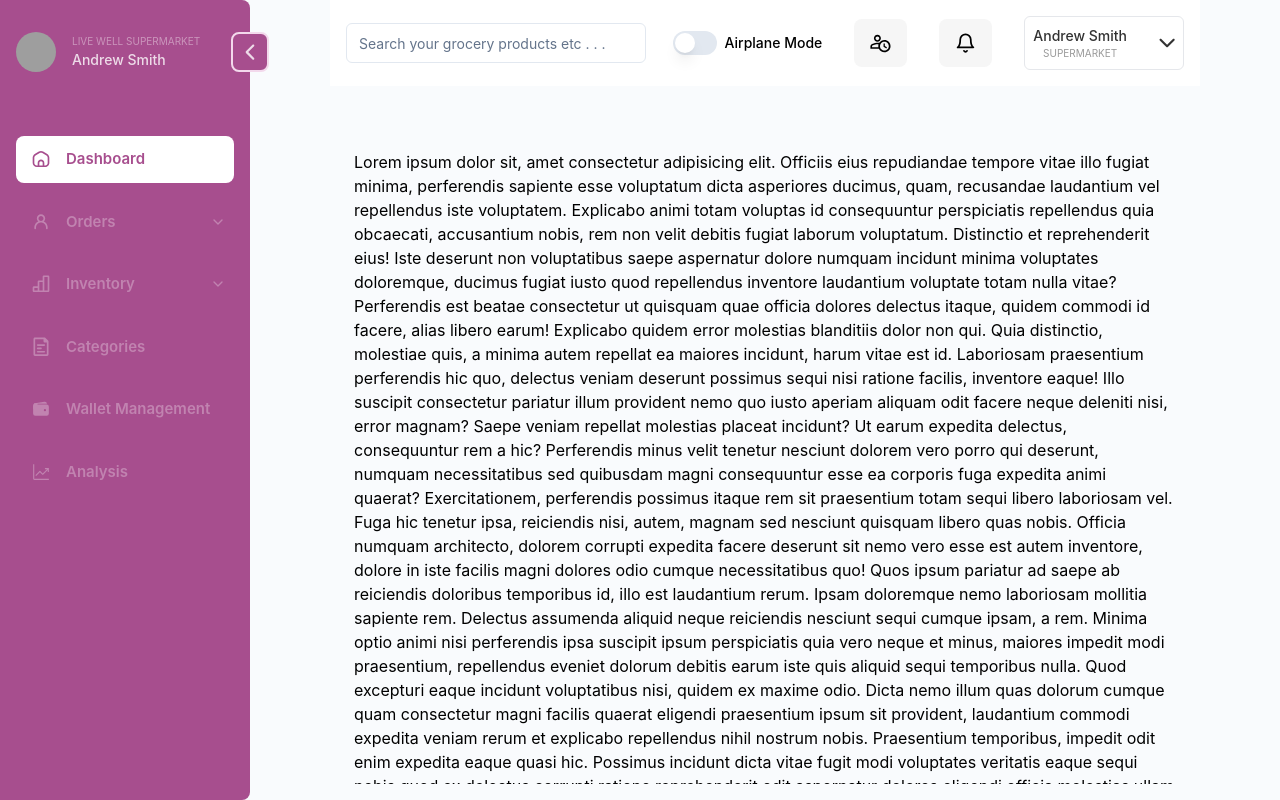
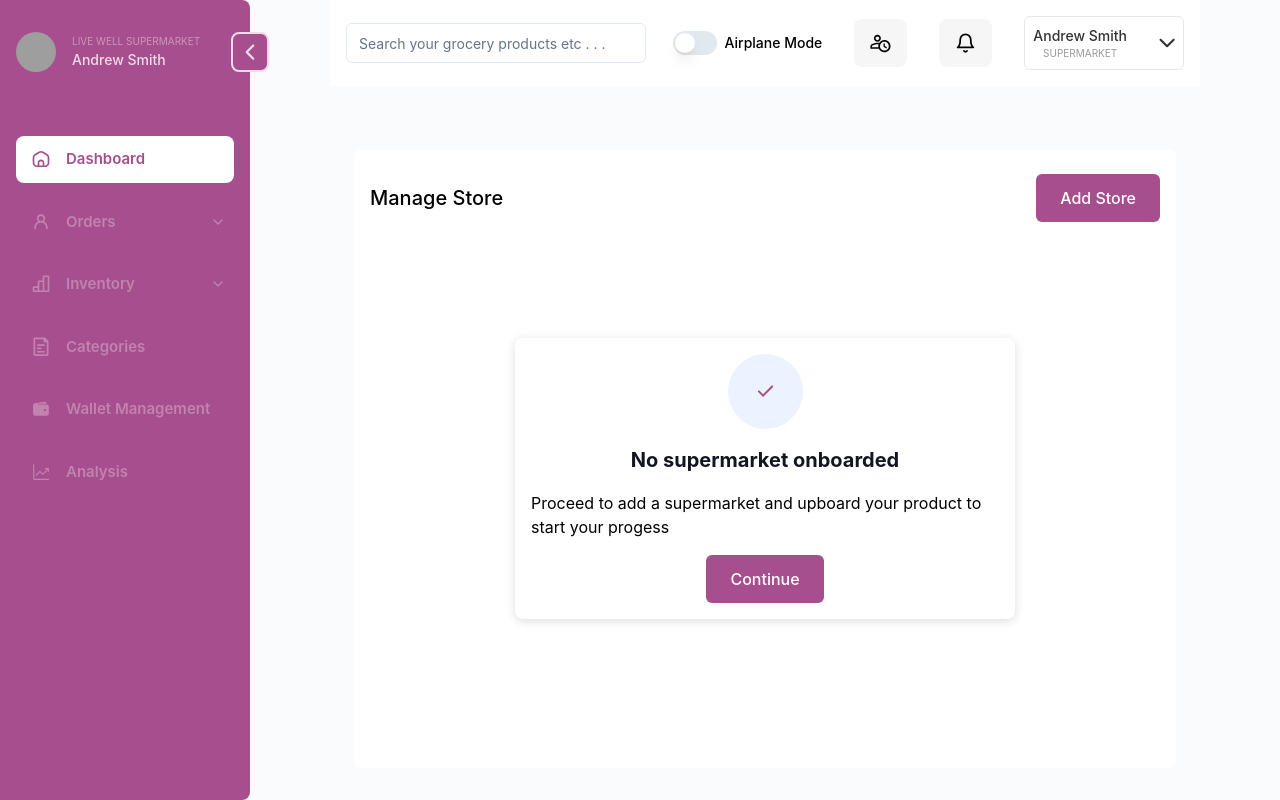
Before and after one commit to Ocuppy/occupyWeb, a Next.js app: page /dashboard in a window 1280 px wide. Built offline with nearby package versions, Linux system fonts and the light colour scheme; grey boxes are pictures that could not be loaded.

Commit message:
updates on components

```diff
--- /dev/null
+++ b/src/components/views/dashboard/homepage/NoSupermarkets.tsx
@@ -0,0 +1,34 @@
+import { MarkIcon } from "@/assets/icon/icons";
+import Flex from "@/components/shared/Flex";
+import { Button } from "@/components/ui/button";
+import Router from "next/router";
+import React from "react";
+
+const NoSupermarkets = ({
+  toggleOpenState,
+}: {
+  toggleOpenState?: () => void;
+}) => {
+  return (
+    <Flex className="flex-col gap-4 max-w-[500px] p-4 rounded-lg shadow-[0px_2px_10px_rgba(38,44,71,0.16)]">
+      <div className="size-[75px] flex items-center justify-center rounded-full bg-[#ECF2FF] text-occupy-primary">
+        <MarkIcon />
+      </div>
+
+      <p className="text-[#131523] text-[20px] font-bold">
+        No supermarket onboarded
+      </p>
+      <p>
+        Proceed to add a supermarket and upboard your product to start your
+        progess
+      </p>
+      <div>
+        <Button onClick={() => Router.push("/dashboard/store/add")}>
+          Continue
+        </Button>
+      </div>
+    </Flex>
+  );
+};
+
+export default NoSupermarkets;
--- a/src/components/views/website/LetsGrowTogether.tsx
+++ b/src/components/views/website/LetsGrowTogether.tsx
@@ -37,11 +37,11 @@ const LetsGrowTogether = () => {
         <p className="text-center font-semibold text-[40px] mb-8">
           Let’s Grow Together
         </p>
-        <div className="grid gap-8 grid-cols md:grid-cols-2 lg:grid-cols-3">
+        <div className="flex flex-wrap lg:grid lg:grid-cols-3 justify-center gap-8 ">
           {DataList.map((data, index) => (
             <div
               key={index}
-              className="p-4 pt-10 pb-4 flex flex-col gap-2 rounded-md bg-white"
+              className="p-4 pt-10 pb-4 flex-[0_0_100%] md:flex-[0_0_calc(50%-32px)] flex flex-col gap-2 rounded-md bg-white"
             >
               <div className="mx-auto">
                 <Image alt="icon" src={data.image} className="w-[120px]" />
--- a/src/pages/dashboard/index.tsx
+++ b/src/pages/dashboard/index.tsx
@@ -1,117 +1,33 @@
-import type { ReactElement } from "react";
+"use client";
+
+import Flex from "@/components/shared/Flex";
 import { NextPageWithLayout } from "../_app";
+import SpaceBetween from "@/components/shared/SpaceBetween";
+import { Button } from "@/components/ui/button";
+import NoSupermarkets from "@/components/views/dashboard/homepage/NoSupermarkets";
+import NoSupermarketsDialog from "@/components/views/dashboard/homepage/NoSupermarketsDialog";
+import { useDisclosure } from "@/hooks/useDisclosure";
+import { useEffect } from "react";
+import Router from "next/router";
 
 const Page: NextPageWithLayout = () => {
+  const { isOpen, toggleOpenState, onOpen } = useDisclosure();
+  useEffect(() => {
+    onOpen();
+  }, []);
   return (
-    <p className="">
-      Lorem ipsum dolor sit, amet consectetur adipisicing elit. Officiis eius
-      repudiandae tempore vitae illo fugiat minima, perferendis sapiente esse
-      voluptatum dicta asperiores ducimus, quam, recusandae laudantium vel
-      repellendus iste voluptatem. Explicabo animi totam voluptas id
-      consequuntur perspiciatis repellendus quia obcaecati, accusantium nobis,
-      rem non velit debitis fugiat laborum voluptatum. Distinctio et
-      reprehenderit eius! Iste deserunt non voluptatibus saepe aspernatur dolore
-      numquam incidunt minima voluptates doloremque, ducimus fugiat iusto quod
-      repellendus inventore laudantium voluptate totam nulla vitae? Perferendis
-      est beatae consectetur ut quisquam quae officia dolores delectus itaque,
-      quidem commodi id facere, alias libero earum! Explicabo quidem error
-      molestias blanditiis dolor non qui. Quia distinctio, molestiae quis, a
-      minima autem repellat ea maiores incidunt, harum vitae est id. Laboriosam
-      praesentium perferendis hic quo, delectus veniam deserunt possimus sequi
-      nisi ratione facilis, inventore eaque! Illo suscipit consectetur pariatur
-      illum provident nemo quo iusto aperiam aliquam odit facere neque deleniti
-      nisi, error magnam? Saepe veniam repellat molestias placeat incidunt? Ut
-      earum expedita delectus, consequuntur rem a hic? Perferendis minus velit
-      tenetur nesciunt dolorem vero porro qui deserunt, numquam necessitatibus
-      sed quibusdam magni consequuntur esse ea corporis fuga expedita animi
-      quaerat? Exercitationem, perferendis possimus itaque rem sit praesentium
-      totam sequi libero laboriosam vel. Fuga hic tenetur ipsa, reiciendis nisi,
-      autem, magnam sed nesciunt quisquam libero quas nobis. Officia numquam
-      architecto, dolorem corrupti expedita facere deserunt sit nemo vero esse
-      est autem inventore, dolore in iste facilis magni dolores odio cumque
-      necessitatibus quo! Quos ipsum pariatur ad saepe ab reiciendis doloribus
-      temporibus id, illo est laudantium rerum. Ipsam doloremque nemo laboriosam
-      mollitia sapiente rem. Delectus assumenda aliquid neque reiciendis
-      nesciunt sequi cumque ipsam, a rem. Minima optio animi nisi perferendis
-      ipsa suscipit ipsum perspiciatis quia vero neque et minus, maiores impedit
-      modi praesentium, repellendus eveniet dolorum debitis earum iste quis
-      aliquid sequi temporibus nulla. Quod excepturi eaque incidunt voluptatibus
-      nisi, quidem ex maxime odio. Dicta nemo illum quas dolorum cumque quam
-      consectetur magni facilis quaerat eligendi praesentium ipsum sit
-      provident, laudantium commodi expedita veniam rerum et explicabo
-      repellendus nihil nostrum nobis. Praesentium temporibus, impedit odit enim
-      expedita eaque quasi hic. Possimus incidunt dicta vitae fugit modi
-      voluptates veritatis eaque sequi nobis quod ex delectus corrupti ratione
-      reprehenderit odit aspernatur dolores eligendi officia molestias ullam
-      illum, quo aperiam! Odio iusto eligendi architecto. Dolorum, error
-      aspernatur aut earum dolore in? Aliquid non eveniet voluptatibus laborum
-      distinctio nesciunt vel incidunt architecto molestiae quibusdam? Unde ab
-      explicabo neque autem perspiciatis nulla. Iusto impedit accusantium vitae
-      illum exercitationem sit. Exercitationem commodi fuga dolor maxime cum
-      perspiciatis impedit cumque officiis sapiente laboriosam corrupti magnam
-      assumenda, animi quia debitis minus qui tempora reiciendis. Quae animi
-      distinctio molestias omnis vel illum aspernatur corporis. Laudantium dicta
-      consequuntur repellat, nihil cumque quo amet id quis culpa aspernatur quas
-      nisi rem eos, nulla temporibus unde corporis ab sunt autem ratione
-      incidunt velit aliquid! Dignissimos aliquid reiciendis explicabo ut
-      doloribus quae voluptas, aperiam, illo expedita ratione porro id quidem
-      magni quis perferendis corrupti iste nulla autem? Alias culpa, iusto
-      molestias, asperiores velit, laboriosam numquam tenetur suscipit magni
-      illo quisquam placeat labore? Harum, quasi expedita velit ex animi magni
-      maiores quae nemo incidunt esse quas atque temporibus ad deleniti illum
-      nisi, architecto sit quis! Sunt nisi, nihil odit nobis eligendi quibusdam
-      sint incidunt necessitatibus dolor nesciunt. Quas at ad magni distinctio
-      vero voluptatibus, ex sit iste minus consequatur non eaque accusamus
-      doloremque voluptate. Tempora, nesciunt hic. Dignissimos rem tenetur quos
-      laudantium beatae autem? Voluptatibus aliquam consequuntur nulla facere!
-      Assumenda atque doloribus aliquam. Quam accusantium fugiat dignissimos
-      nisi saepe fuga dolorum dolores quasi eveniet, cum molestias in nobis
-      ipsam libero, doloribus sapiente architecto ea necessitatibus corporis
-      eius perspiciatis! Consequatur labore obcaecati facilis repudiandae
-      corrupti quis fugit a sed neque expedita dicta provident tenetur in
-      officia, hic doloremque enim aspernatur nobis soluta beatae eligendi et
-      numquam aliquam non. Eos eaque ex reiciendis, aliquam quos voluptas
-      reprehenderit numquam quisquam ipsa nostrum beatae, harum non possimus
-      nihil delectus ipsum. Quis in commodi eum ducimus quo molestias totam
-      dolor dolores tempore nesciunt quisquam quidem culpa, consequuntur
-      asperiores quia ipsa praesentium illo nostrum voluptate cum. Dolore dicta
-      consequuntur reprehenderit optio consequatur. Dignissimos repellendus
-      culpa odio? A earum iste fugiat magni assumenda molestias tempore sequi
-      quasi atque. Molestiae labore iusto dicta repellendus quidem ipsum,
-      dolorum numquam voluptates nisi ullam sit consequatur ipsa inventore
-      tenetur ad nam id aspernatur voluptatem sed itaque deleniti accusantium
-      explicabo nulla ratione. Nostrum corrupti sit soluta. Consequuntur tempore
-      eveniet delectus omnis, atque, exercitationem, ab magni ipsum ipsa vero
-      laudantium pariatur enim quam eligendi itaque excepturi in animi magnam
-      sapiente! Nihil, sunt totam error esse voluptate necessitatibus sint
-      reiciendis asperiores ullam voluptatem nostrum maxime autem, natus vitae
-      ipsam similique, ipsa unde velit saepe minima corporis distinctio a
-      officiis. Eaque quasi, quibusdam eligendi veritatis nisi deserunt
-      pariatur, at quaerat earum nulla exercitationem, officiis sed. Culpa,
-      consequatur. In eum dolor voluptates ea aut. Asperiores distinctio
-      accusamus dicta aut nobis eos facere sit explicabo hic blanditiis.
-      Possimus nulla error aliquid perferendis sapiente ut maxime placeat!
-      Obcaecati, eos voluptas omnis veritatis inventore consequuntur adipisci
-      doloremque minima quisquam similique in soluta magnam expedita quo.
-      Deleniti, unde beatae. Ea consequatur, voluptatem cumque quisquam mollitia
-      dolores eligendi aliquam enim aliquid odio omnis dicta quia nesciunt
-      explicabo repellat qui iure dolor, autem minima provident asperiores
-      facere temporibus. Labore nam officiis explicabo dolores, debitis
-      laboriosam neque! Perspiciatis quae error id vero tempore, quas ipsum
-      totam atque dicta cum quis aperiam corporis odio molestiae! Non natus
-      facere enim blanditiis consequuntur adipisci molestias repellat suscipit
-      similique itaque. Nesciunt dolores, quasi rerum tenetur velit
-      exercitationem consequuntur architecto doloribus autem tempora eius minus
-      aperiam voluptas, magnam quia totam sunt! Labore dicta molestiae officia,
-      sequi ducimus nesciunt excepturi nobis fugiat inventore in odio similique,
-      harum ab cum accusamus non. Corrupti consectetur ipsum excepturi doloribus
-      voluptatum esse explicabo praesentium labore optio nulla ad eaque amet
-      tempora delectus aperiam perferendis, placeat necessitatibus nobis,
-      accusamus unde saepe molestias quisquam? Harum necessitatibus repellat
-      expedita reiciendis, est eligendi, placeat error, modi porro aliquam
-      repellendus dignissimos perferendis quae nihil! Cumque quae omnis corporis
-      porro sit vero error, est dolore fugiat quis beatae!
-    </p>
+    <div className="h-full overflow-auto hideScroll rounded-md bg-white px-4 py-6">
+      <SpaceBetween>
+        <p className="text-[20px] font-medium">Manage Store</p>
+        <Button onClick={() => Router.push("/dashboard/store/add")}>
+          Add Store
+        </Button>
+      </SpaceBetween>
+      {/* <NoSupermarketsDialog isOpen={isOpen} toggleOpenState={toggleOpenState} /> */}
+      <Flex className="h-[90%] justify-center">
+        <NoSupermarkets />
+      </Flex>
+    </div>
   );
 };
 
```
